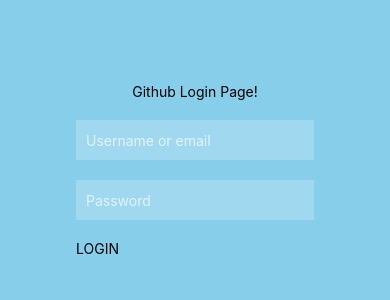
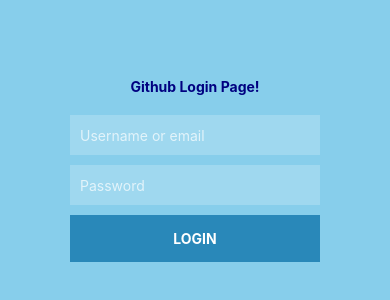
Before and after one commit to Sreelatha-Vallabhaneni/ReactNative-LoginPage, a React Native app: screen / in a window 390 px wide. Shown: the part 242-542 px from the top of the page. Built offline with nearby package versions, Linux system fonts and the light colour scheme.

Commit message:
updated TextInput fields

```diff
--- a/src/components/form.js
+++ b/src/components/form.js
@@ -1,23 +1,34 @@
-import React from 'react';
-import { StyleSheet, Text, View, TextInput, TouchableOpacity } from "react-native";
+import React, { useState } from 'react';
+import { StyleSheet, Text, View, TextInput, TouchableOpacity, KeyboardAvoidingView } from "react-native";
 
 function LoginForm(){
+  const [passwordInput, setPasswordInput] = useState('')
     return (
+      <KeyboardAvoidingView behavior="padding">
         <View style={styles.container}>
           <TextInput
             style={styles.input}
             placeholder="Username or email"
             placeholderTextColor="rgba(255,255,255,0.7)"
+            returnKeyType="next"
+            onSubmitEditing = {()=> passwordInput.focus()}
+            keyboardType = "email-address"
+            autoCapitalize="none"
+            autoCorrect={false}
           />
           <TextInput
             style={styles.input}
             placeholder="Password"
             placeholderTextColor="rgba(255,255,255,0.7)"
+            secureTextEntry
+            returnKeyType= "go"
+            ref={(input) => setPasswordInput(input)}
           />
-        <TouchableOpacity>
-          <Text>LOGIN</Text>
+          <TouchableOpacity style={styles.buttonContainer}>
+            <Text style={styles.buttonText}>LOGIN</Text>
           </TouchableOpacity>
         </View>
+      </KeyboardAvoidingView>
     );
 }
 
@@ -29,11 +40,20 @@
     padding: 20,
   },
   input: {
-    padding: 20,
+    width: 250,
     height: 40,
     backgroundColor: "rgba(255,255,255,0.2)",
     color: '#FFF',
-    marginBottom: 20,
+    marginBottom: 10,
     paddingHorizontal: 10
   },
+  buttonContainer: {
+    backgroundColor: '#2988b9',
+    paddingVertical: 15
+  },
+  buttonText: {
+    textAlign: 'center',
+    color: '#FFFFFF',
+    fontWeight: '700'
+  }
 });
--- a/src/components/login.js
+++ b/src/components/login.js
@@ -1,12 +1,13 @@
 import React from "react";
-import { StyleSheet, Text, View } from "react-native";
+import { StyleSheet, Text, View, StatusBar } from "react-native";
 import LoginForm from './form';
 
 
 function LoginPage() {
   return (
     <View style={styles.container}>
-      <Text>Github Login Page!</Text>
+      <StatusBar barStyle="light-content" />
+      <Text style={{color: "navy", fontWeight: "700"}} >Github Login Page!</Text>
       <View>
         <LoginForm />
       </View>
```
Lines whose indentation alone changed are shown as unchanged.
